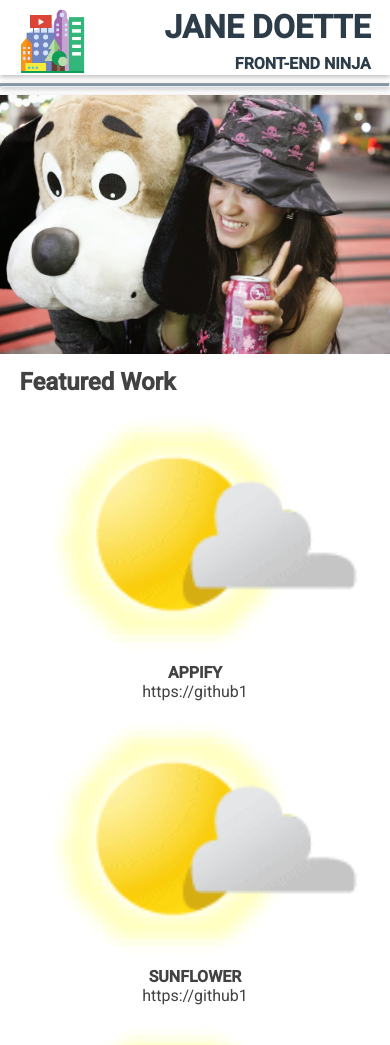
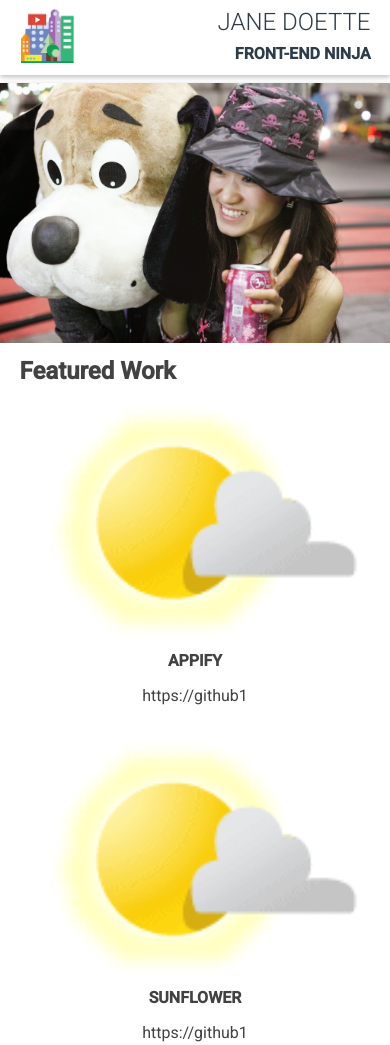
Before and after one commit to BAZINGAyi/Web, a plain HTML site: page mockup-to-Portfolio/index.html in a window 390 px wide. Shown: the top 1045 px of the page. Drawn offline with Linux system fonts and the light colour scheme.

Commit message:
: fix("My_Portfolio"): fix some potential problem 1. set font-family default value 2. fix responsible layout 3. change html structure

```diff
--- a/mockup-to-Portfolio/css/main.css
+++ b/mockup-to-Portfolio/css/main.css
@@ -1,5 +1,5 @@
 body, html {
-  	margin: 0 auto 0;
+  	margin: 0 auto;
   	padding: 0;
   	width: 80%;
   	height: 100%;
@@ -9,19 +9,15 @@ h1, h2, h3, h4, h5 {
   	margin: 0;
 }
 
-body {
-    font-family: Roboto;
+body
+{
+    /*设置字体的默认值*/
+    font-family: "Roboto", sans-serif;
     color: #424242;
 }
 
 header, nav, footer, section, article, div {
     box-sizing: border-box;
-}
-
-ul {
-    list-style: none;
-    padding: 0;
-    margin: 0;
 }
 
 /*header section start*/
@@ -48,7 +44,7 @@ ul {
 }
 
 .header__maintitle {
-    font:;ont-weight: 350;
+    font-weight: 350;
     font-size: 2em;
 }
 
@@ -86,6 +82,8 @@ main {
 .thumb_gallery {
     display: -webkit-flex;
     display: flex;
+    padding: 0;
+    margin: 0;
 }
 
 .thumb_display {
@@ -111,7 +109,8 @@ main {
 
 /*content section end*/
 
-@media screen and (min-width: 1px) and (max-width: 558px) {
+/*pad*/
+@media screen and (min-width: 400px) and (max-width: 558px) {
   body, html {
     margin: 0;
     padding: 0;
@@ -127,3 +126,33 @@ main {
     width: 100%;
   }
 }
+
+/*phone*/
+@media screen and (max-width: 400px) {
+  body, html {
+    margin: 0;
+    padding: 0;
+    width: 100%;
+    height: 100%;
+  }
+
+  .thumb_gallery {
+    flex-direction: column;
+  }
+
+  .thumb_item {
+    width: 100%;
+  }
+
+  .header__maintitle {
+    font-weight: 350;
+    font-size: 1.5em;
+  }
+
+  .header__logo {
+    height: 55px;
+    margin-left: 5%;
+    vertical-align: top;
+    margin-top: 0.5em;
+  }
+}
--- a/mockup-to-Portfolio/index.html
+++ b/mockup-to-Portfolio/index.html
@@ -4,8 +4,8 @@
     <meta charset="utf-8">
     <meta name="viewport" content="width=device-width, initial-scale=1.0">
     <title>My Portfolio</title>
-    <link rel="stylesheet" type="text/css" href="css/main.css">
-     <link href="https://fonts.googleapis.com/css?family=Roboto:300,400,500" rel="stylesheet" type="text/css">
+    <link rel="stylesheet" href="css/main.css">
+    <link href="https://fonts.googleapis.com/css?family=Roboto:300,400,500" rel="stylesheet" type="text/css">
   </head>
   <body>
     <header class="header">
@@ -22,47 +22,49 @@
       </div>
     </header>
 
-    <nav id="drawer" class="nav">
-      <hr class="nav_hr">
-    </nav>
-
     <main>
       <section class="content">
         <section class="primary_display">
-          <img class="primary_picture" src="img/primaryImg.jpg">
+          <img class="primary_picture" src="img/primaryImg.jpg" alert="mainImg">
         </section>
 
         <section class="thumb_display">
           <h2 class="thumb_title">Featured Work</h2>
-          <ul class="thumb_gallery">
-            <li class="thumb_item">
+
+          <div class="thumb_gallery">
+            <aeticle class="thumb_item">
               <a href="#">
                   <img class="thumb_picture" src="img/thumb1.png" alt="thumb1">
               </a>
               <h4 class="thumb_picture_title">APPIFY</h4>
-              <span class="thumb_url">https://github1</span>
-            </li>
+              <p class="thumb_url">https://github1</p>
+            </aeticle>
 
-            <li class="thumb_item">
+            <aeticle class="thumb_item">
               <a href="#">
                   <img class="thumb_picture" src="img/thumb1.png" alt="thumb1">
               </a>
               <h4 class="thumb_picture_title">SUNFLOWER</h4>
-              <span class="thumb_url">https://github1</span>
-            </li>
+              <p class="thumb_url">https://github1</p>
+            </aeticle>
 
-            <li class="thumb_item">
+            <aeticle class="thumb_item">
               <a href="#">
                   <img class="thumb_picture" src="img/thumb1.png" alt="thumb1">
               </a>
               <h4 class="thumb_picture_title">BOKEH</h4>
-              <span class="thumb_url">https://github1</span>
-            </li>
-          </ul>
+              <p class="thumb_url">https://github1</p>
+            </aeticle>
+          </div>
+
         </section>
 
       </section>
     </main>
 
+    <footer>
+
+    </footer>
+
   </body>
 </html>
```
